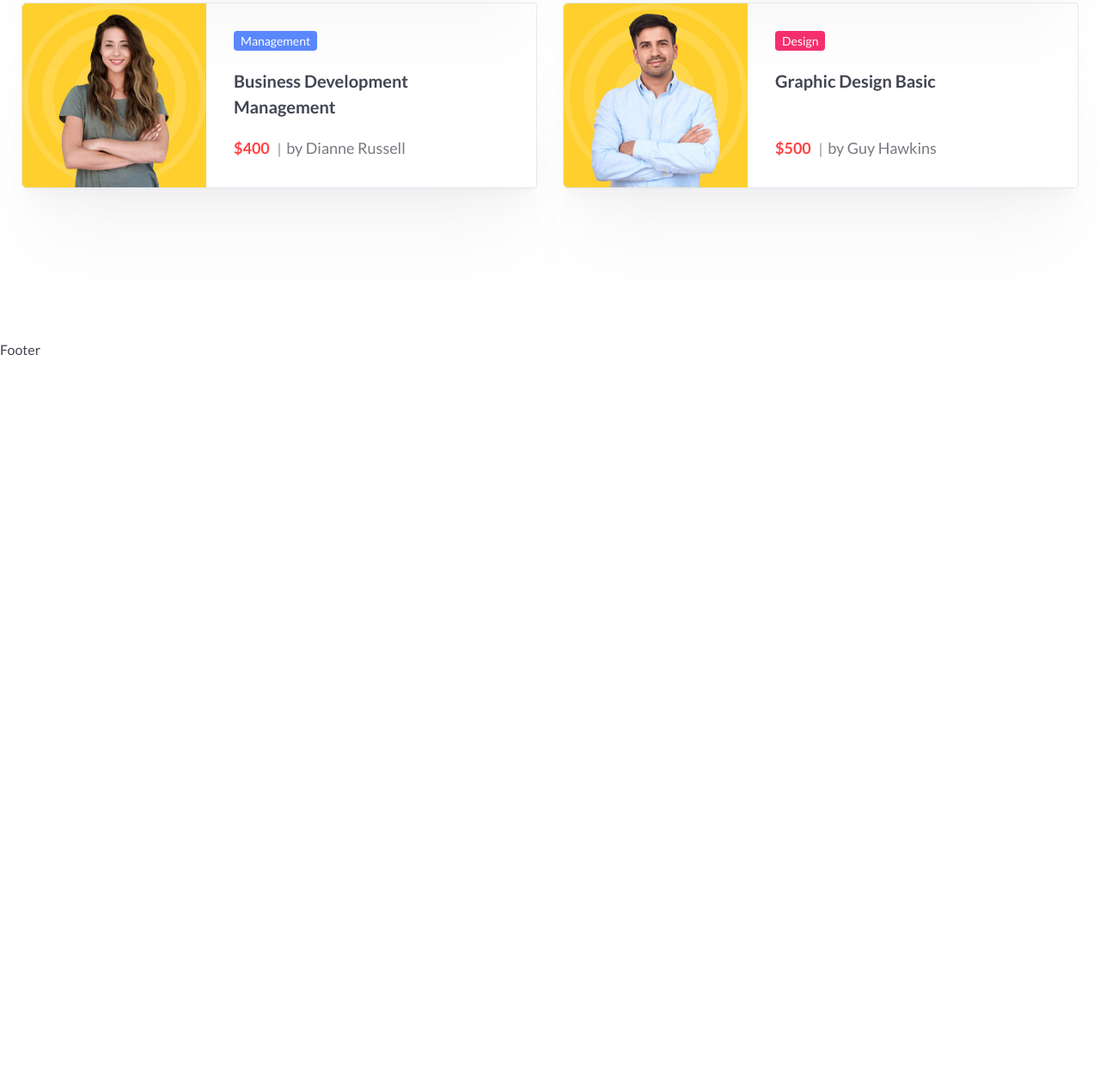
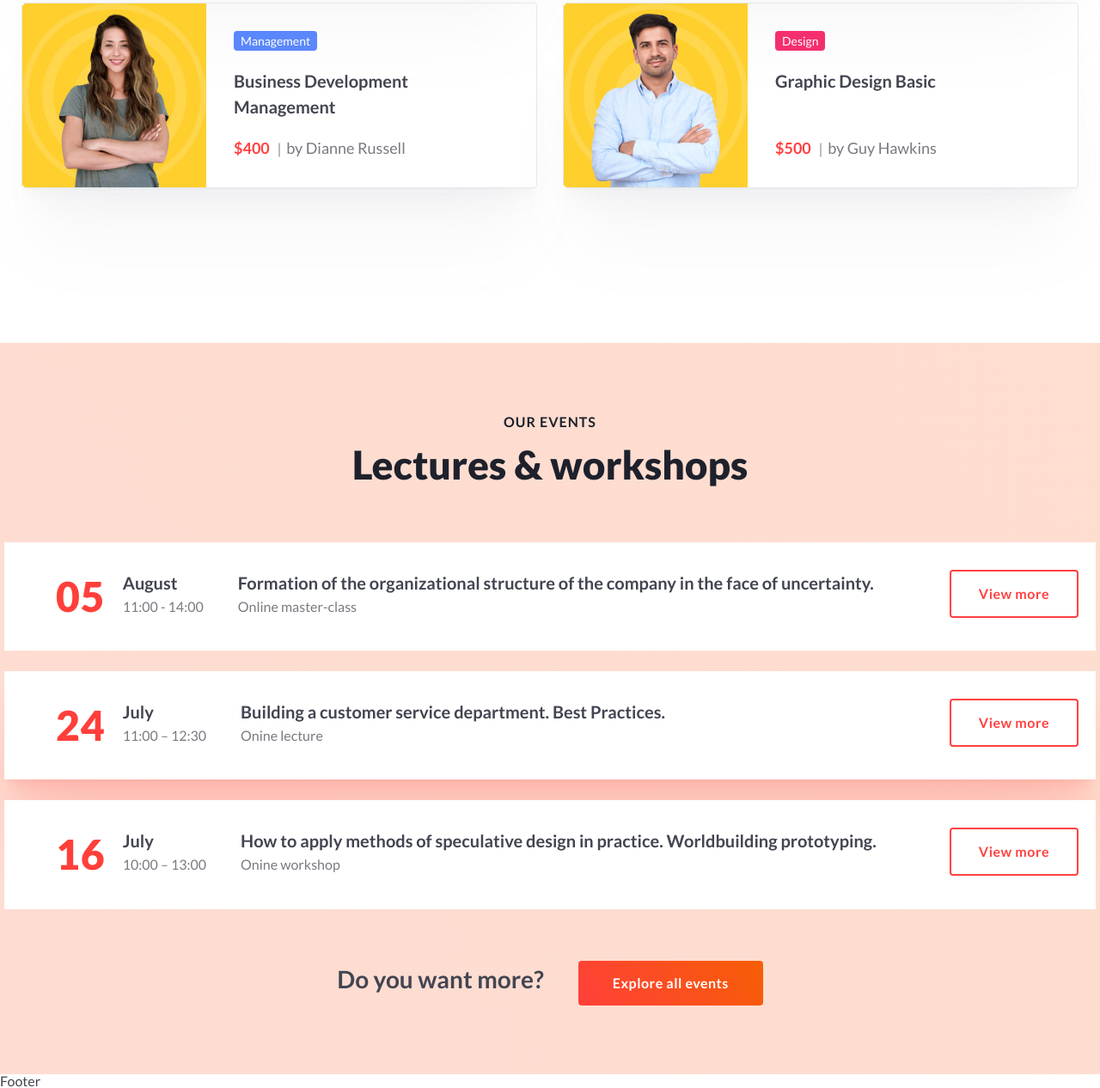
Before and after one commit to GraveDigger99/lesson-15, a plain HTML site: page index.html in a window 1280 px wide. Shown: the part 837-2103 px from the top of the page at 86% size. Before the commit the page ends 1252 px from the top, so only its background shows below. Drawn offline with Linux system fonts and the light colour scheme.

Commit message:
Add files via upload
1

```diff
--- a/css/style.css
+++ b/css/style.css
@@ -59,12 +59,16 @@ body{
 	line-height: 3.25;
 	letter-spacing: 0.5px;
 	min-height: 52px;
+	background: linear-gradient(55.95deg, #FF3F3A 0%, #F75E05 100%);
+	color:#fff;
+	transition: all ease 1s;
 }
 .button_white {
-	background-color:#fff;
+	background:#fff;
 	color: #FF4242;
 	border: 2px solid #FF4242;
 }
+
 .learn__wrapper{
 	display: flex;
 	flex-wrap: wrap;
@@ -164,3 +168,108 @@ body{
 	background-color:#787A80;
 	vertical-align: middle;
 }
+/*---------------events-----------------*/
+.our-events{
+	padding: 80px 0;
+	background: linear-gradient(55.95deg, #fedcd2 0%, #fedecf 100%);
+}
+.our-events *:last-child{
+	margin-bottom: 0;
+}
+.our-events__label {
+	margin-bottom: 8px;
+}
+.our-events__title {
+	margin-bottom: 60px;
+}
+.label_text-align{
+	text-align: center;
+}
+.title_text-align{
+	text-align: center;
+}
+
+.event-list {
+	background-color:#fff;
+	display: flex;
+	padding:32px 20px 32px 40px;
+	margin: 0 -20px;
+	flex-wrap: wrap;
+	row-gap: 30px;
+}
+.event-list__date {
+	padding: 0 20px;
+}
+
+.date-event-list {}
+
+.date-event-list__body {
+	display: flex;
+	column-gap:20px;
+	flex-wrap:wrap;
+}
+.date-event-list__day {
+	font-weight: 900;
+	font-size: 48px;
+	line-height: 130%;
+	letter-spacing: 1px;
+	color: #FF3F3A;
+}
+.date-event-list__info {
+
+}
+.date-event-list__mounth {
+	font-weight: 700;
+	font-size: 20px;
+	line-height: 150%;
+}
+.date-event-list__time {
+	line-height: 160%;
+	color: #787A80;
+}
+
+.info-event-list {
+	flex: 1 1 auto;
+	padding: 0 20px;
+}
+.info-event-list__body {}
+.info-event-list__text {
+	font-weight: 700;
+	font-size: 20px;
+	line-height: 150%;
+}
+.info-event-list__description {
+	line-height: 160%;
+	color: #787A80;
+}
+.item-event-list__button {
+	padding: 0 32px;
+}
+.button_white:hover {
+	color:#fff;
+	background: linear-gradient(55.95deg, #FF3F3A 0%, #F75E05 100%);
+}
+.our-events__wrapper{
+	display: flex;
+	flex-direction: column;
+	row-gap: 24px;
+	margin-bottom: 60px;
+}
+.event-list_shadow{
+	box-shadow: 0px 80px 80px -20px rgba(255, 63, 58, 0.16),
+	0px 30px 24px -10px rgba(255, 63, 58, 0.1),
+	0px 12px 10px -6px rgba(255, 63, 58, 0.08),
+	0px 4px 4px -4px rgba(30, 33, 44, 0.05);
+}
+.view-all__body  {
+	font-weight: 700;
+	font-size: 28px;
+	line-height: 1.5;
+}
+
+.view-all{
+	display: flex;
+	justify-content: center;
+	gap: 40px;
+	flex-wrap: wrap;
+}
--- a/index.html
+++ b/index.html
@@ -123,6 +123,95 @@
 					<!-- /.cards-wrapper -->
 				</div>
 			</div>
+			<!-- /.learn -->
+			<div class="our-events">
+				<div class="our-events__container">
+					<div class="our-events__label label label_text-align">Our Events</div>
+					<div class="our-events__title title title_text-align">Lectures & workshops</div>
+					<div class="our-events__wrapper">
+						<div class="event-list">
+							<div class="event-list__date date-event-list">
+								<div class="date-event-list__body">
+									<span class="date-event-list__day">05</span>
+									<div class="date-event-list__info">
+										<h3 class="date-event-list__mounth">August</h3>
+										<span class="date-event-list__time">11:00 - 14:00</span>
+									</div>
+								</div>
+								<!-- /.date-event-list -->
+							</div>
+							<div class="event-list__info info-event-list">
+								<div class="info-event-list__body">
+									<p class="info-event-list__text">Formation of the organizational structure of the company in the face of
+										uncertainty.
+									</p>
+									<span class="info-event-list__description">Online master-class</span>
+								</div>
+							</div>
+							<!-- /.info-event-list -->
+							<div class="event-list__item item-event-list">
+								<a href="#" class="item-event-list__button button  button_white">View more</a>
+							</div>
+							<!-- /.item-event-list -->
+						</div>
+						<!-- /.event-list -->
+						<div class="event-list event-list_shadow">
+							<div class="event-list__date date-event-list">
+								<div class="date-event-list__body">
+									<span class="date-event-list__day">24</span>
+									<div class="date-event-list__info">
+										<h3 class="date-event-list__mounth">July</h3>
+										<span class="date-event-list__time">11:00 – 12:30</span>
+									</div>
+								</div>
+								<!-- /.date-event-list -->
+							</div>
+							<div class="event-list__info info-event-list">
+								<div class="info-event-list__body">
+									<p class="info-event-list__text">Building a customer service department. Best Practices.</p>
+									<span class="info-event-list__description">Onine lecture</span>
+								</div>
+							</div>
+							<!-- /.info-event-list -->
+							<div class="event-list__item item-event-list">
+								<a href="#" class="item-event-list__button button  button_white">View more</a>
+							</div>
+							<!-- /.item-event-list -->
+						</div>
+						<!-- /.event-list -->
+						<div class="event-list">
+							<div class="event-list__date date-event-list">
+								<div class="date-event-list__body">
+									<span class="date-event-list__day">16</span>
+									<div class="date-event-list__info">
+										<h3 class="date-event-list__mounth">July</h3>
+										<span class="date-event-list__time">10:00 – 13:00</span>
+									</div>
+								</div>
+								<!-- /.date-event-list -->
+							</div>
+							<div class="event-list__info info-event-list">
+								<div class="info-event-list__body">
+									<p class="info-event-list__text">How to apply methods of speculative design in practice. Worldbuilding prototyping.</p>
+									<span class="info-event-list__description">Onine workshop</span>
+								</div>
+							</div>
+							<!-- /.info-event-list -->
+							<div class="event-list__item item-event-list">
+								<a href="#" class="item-event-list__button button button_white">View more</a>
+							</div>
+							<!-- /.item-event-list -->
+						</div>
+						<!-- /.event-list -->
+					</div>
+					<div class="view-all">
+						<a href="#" class="view-all__body">
+							Do you want more?
+						</a>
+						<a href="#" class="button">Explore all events</a>
+					</div>
+				</div>
+			</div>
 		</main>
 		<!-- /.main -->
 
@@ -132,4 +221,5 @@
 	</div>
 	<!-- /.wrapper -->
 </body>
+
 </html>
```
Lines whose indentation alone changed are shown as unchanged.
